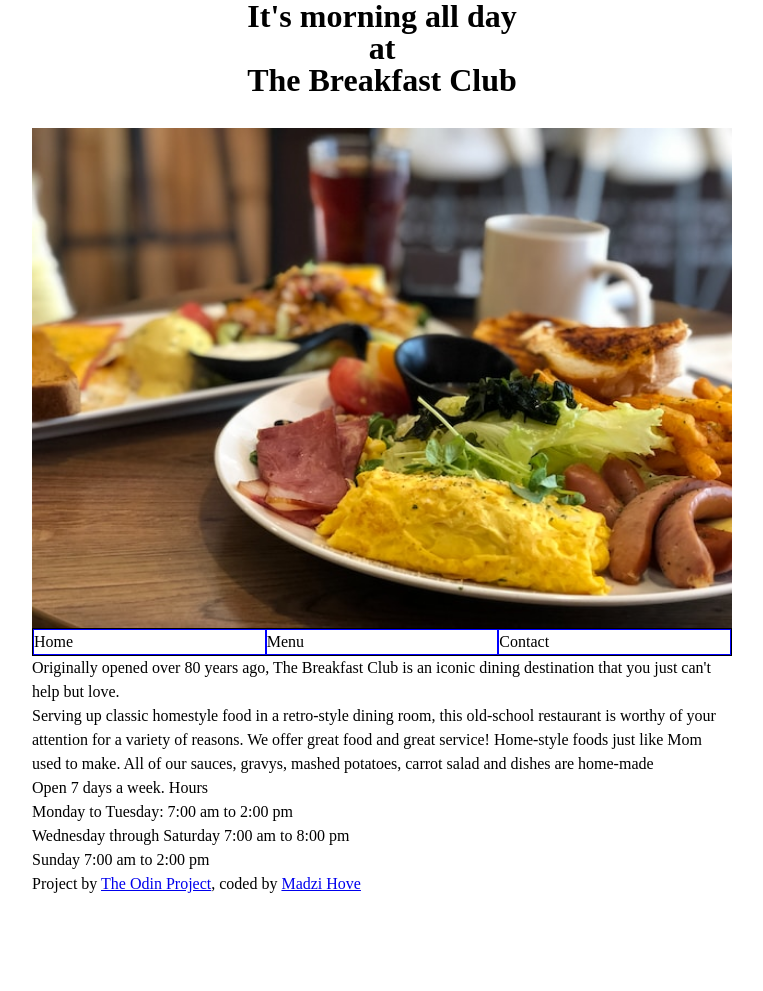
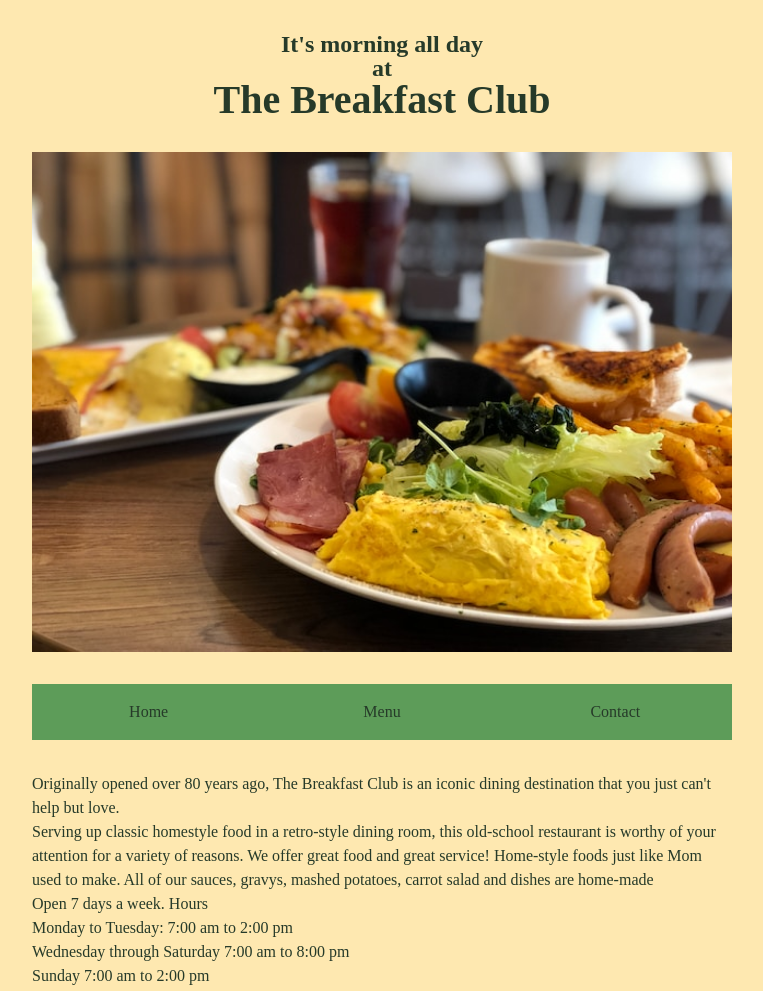
Before and after one commit to madzi-hove/restaurant-page, a website built with webpack: page dist/index.html in a window 1280 px wide. Shown: the top 991 px of the page, without its empty margins (258-1021 px from the left). Before the commit the page ends 896 px from the top, so only its background shows below. Built offline with nearby package versions, Linux system fonts and the light colour scheme.

Commit message:
add footer styles

```diff
--- a/src/css/style.css
+++ b/src/css/style.css
@@ -1,11 +1,20 @@
+:root {
+	--colour-btn: #5d9c59;
+	--colour-btn-active: #41644a;
+	--colour-text: #263a29;
+	--colour-background: #fee8b0;
+}
+
 body {
-	inline-size: 700px;
+	color: var(--colour-text);
+	inline-size: 43.75rem;
 	block-size: 100%;
+	background-color: var(--colour-background);
 	margin: 0 auto;
 }
 
 .header {
-	margin: 0 0 2rem;
+	margin: 2rem 0;
 }
 .heading-a,
 .heading-b,
@@ -15,17 +24,37 @@ body {
 	line-height: 1;
 }
 
+.heading-a,
+.heading-b {
+	font-size: 1.5rem;
+}
+
+.heading-c {
+	font-size: 2.5rem;
+}
+
 .img {
-	block-size: 500px;
+	block-size: 31.25rem;
 	inline-size: 100%;
 }
 
 .button-container {
 	display: flex;
-	border: 1px solid black;
+	margin: 2rem 0;
 }
 
 .btn {
 	flex: 1;
-	border: 1px solid blue;
+	text-align: center;
+	background-color: var(--colour-btn);
+	padding: 1rem 0;
 }
+
+.attribution {
+	text-align: center;
+	margin: 2rem 0 0;
+}
+
+.link {
+	text-decoration: none;
+}
```
